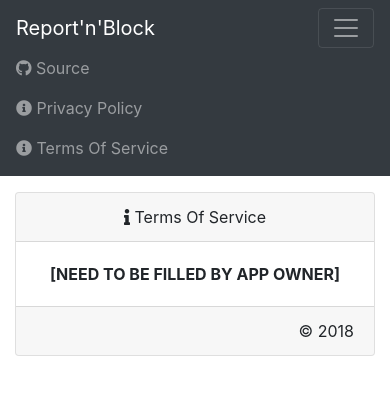
After one commit to mkbodanu4/php-twitter-followers-report-n-block, a PHP site: page /php-twitter-followers-report-n-block/terms.php in a window 390 px wide, after a click that opens the changed part. The commit adds this page. Shown: the top 395 px of the page. Run offline with PHP 8.4, Linux system fonts and the light colour scheme; some libraries are stand-ins or nearby versions.

Commit message:
information pages layouts

```diff
--- a/index.php
+++ b/index.php
@@ -178,7 +178,7 @@ if (isset($_SESSION['user_id']) && !empty($_SESSION['user_id'])) {
                 </a>
             </li>
             <li class="nav-item text-nowrap">
-                <a href="<?php echo $config['base_url'] . 'privacy.php'; ?>" class="nav-link">
+                <a href="<?php echo $config['base_url'] . 'policy.php'; ?>" class="nav-link">
                     <i class="fas fa-info-circle"></i> Privacy Policy
                 </a>
             </li>
@@ -224,7 +224,7 @@ if (isset($_SESSION['user_id']) && !empty($_SESSION['user_id'])) {
                                     class="fab fa-github"></i> GitHub</a>.<br/>
                         <i>
                             By clicking below to log in, you’re agreeing to our
-                            <a href="<?php echo $config['base_url'] . 'privacy.php'; ?>">
+                            <a href="<?php echo $config['base_url'] . 'policy.php'; ?>">
                                 Privacy Policy
                             </a> and
                             <a href="<?php echo $config['base_url'] . 'terms.php'; ?>">
--- /dev/null
+++ b/terms.php
@@ -0,0 +1,85 @@
+<?php
+
+require_once __DIR__ . DIRECTORY_SEPARATOR . 'init.php';
+
+?>
+<!doctype html>
+<html lang="en">
+<head>
+    <meta charset="utf-8">
+    <meta name="viewport" content="width=device-width, initial-scale=1, shrink-to-fit=no">
+
+    <link rel="stylesheet" href="https://maxcdn.bootstrapcdn.com/bootstrap/4.0.0/css/bootstrap.min.css"
+          integrity="sha384-Gn5384xqQ1aoWXA+058RXPxPg6fy4IWvTNh0E263XmFcJlSAwiGgFAW/dAiS6JXm" crossorigin="anonymous">
+    <link rel="stylesheet" href="https://use.fontawesome.com/releases/v5.3.1/css/all.css"
+          integrity="sha384-mzrmE5qonljUremFsqc01SB46JvROS7bZs3IO2EmfFsd15uHvIt+Y8vEf7N7fWAU" crossorigin="anonymous">
+    <title>Terms Of Service / Report'n'Block</title>
+</head>
+<body>
+
+<nav class="navbar navbar-expand-sm navbar-dark sticky-top bg-dark flex-md-nowrap">
+    <a class="navbar-brand" href="<?php echo $config['base_url']; ?>">
+        Report'n'Block
+    </a>
+    <button class="navbar-toggler" type="button" data-toggle="collapse" data-target="#top-nav" aria-controls="top-nav"
+            aria-expanded="false" aria-label="Open Menu">
+        <span class="navbar-toggler-icon"></span>
+    </button>
+
+    <div class="collapse navbar-collapse" id="top-nav">
+        <ul class="navbar-nav">
+            <li class="nav-item text-nowrap">
+                <a href="https://github.com/mkbodanu4/php-twitter-followers-report-n-block" class="nav-link">
+                    <i class="fab fa-github"></i> Source
+                </a>
+            </li>
+            <li class="nav-item text-nowrap">
+                <a href="<?php echo $config['base_url'] . 'policy.php'; ?>" class="nav-link">
+                    <i class="fas fa-info-circle"></i> Privacy Policy
+                </a>
+            </li>
+            <li class="nav-item text-nowrap">
+                <a href="<?php echo $config['base_url'] . 'terms.php'; ?>" class="nav-link">
+                    <i class="fas fa-info-circle"></i> Terms Of Service
+                </a>
+            </li>
+        </ul>
+    </div>
+</nav>
+
+<div class="container-fluid">
+    <div class="row">
+        <div class="col-md-12">
+            <div class="card mt-3 text-center">
+                <div class="card-header">
+                    <i class="fa fa-info"></i> Terms Of Service
+                </div>
+                <div class="card-body">
+                    <b>
+                        [NEED TO BE FILLED BY APP OWNER]
+                    </b>
+                </div>
+                <div class="card-footer text-right">
+                    &copy; <?php echo date("Y"); ?> <?php echo $config['app_owner'] ? $config['app_owner'] : ""; ?>
+                </div>
+            </div>
+        </div>
+    </div>
+</div>
+<script src="https://code.jquery.com/jquery-3.2.1.slim.min.js"
+        integrity="sha384-KJ3o2DKtIkvYIK3UENzmM7KCkRr/rE9/Qpg6aAZGJwFDMVNA/GpGFF93hXpG5KkN"
+        crossorigin="anonymous"></script>
+<script src="https://cdnjs.cloudflare.com/ajax/libs/popper.js/1.12.9/umd/popper.min.js"
+        integrity="sha384-ApNbgh9B+Y1QKtv3Rn7W3mgPxhU9K/ScQsAP7hUibX39j7fakFPskvXusvfa0b4Q"
+        crossorigin="anonymous"></script>
+<script src="https://maxcdn.bootstrapcdn.com/bootstrap/4.0.0/js/bootstrap.min.js"
+        integrity="sha384-JZR6Spejh4U02d8jOt6vLEHfe/JQGiRRSQQxSfFWpi1MquVdAyjUar5+76PVCmYl"
+        crossorigin="anonymous"></script>
+<?php
+
+// Create footer.php and put Google Analytics code there if you want any
+if (file_exists(__DIR__ . DIRECTORY_SEPARATOR . 'footer.php')) include_once __DIR__ . DIRECTORY_SEPARATOR . 'footer.php';
+
+?>
+</body>
+</html>
```
Also changed, not shown: policy.php (added, +85 -0 lines), 1 other file.
